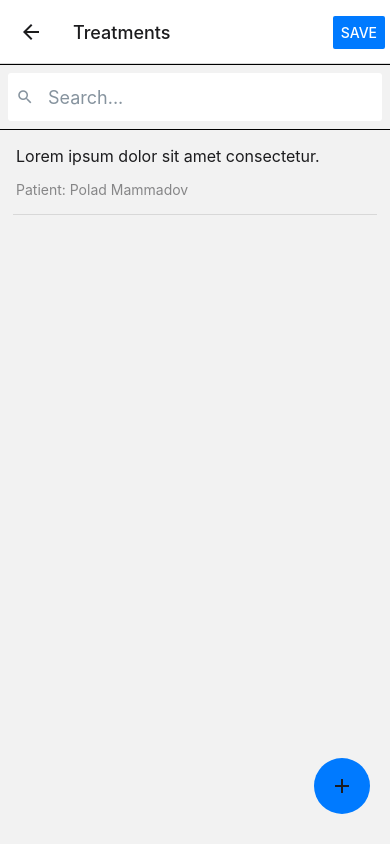
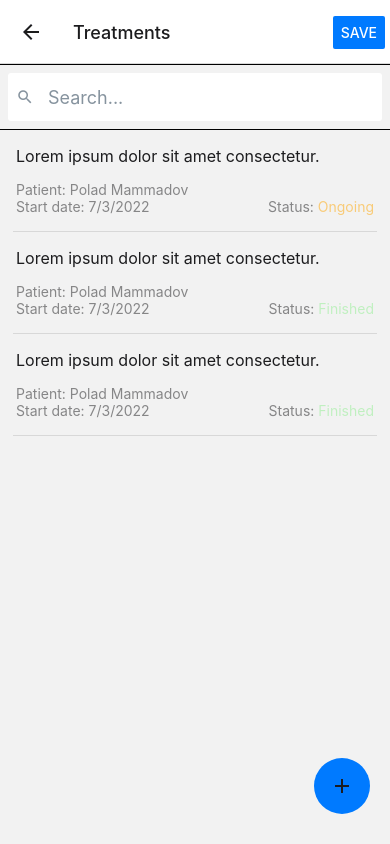
Before and after one commit to Polad10/Assistant, a React Native app: screen /Treatments in a window 390 px wide. Built offline with nearby package versions, Linux system fonts and the light colour scheme.

Commit message:
treatments modal

```diff
--- a/components/NewAppointment.tsx
+++ b/components/NewAppointment.tsx
@@ -20,7 +20,7 @@ export default function NewAppointment({ navigation }: any) {
       </TouchableWithoutFeedback>
       <MyInput placeholder='Actions' multiline={true} />
       <Button
-        title='Choose the patient & service'
+        title='Choose a treatment'
         color={colors.primary}
         type='outline'
         buttonStyle={styles(colors).button}
--- /dev/null
+++ b/components/TreatmentItem.tsx
@@ -0,0 +1,72 @@
+import { View, StyleSheet } from 'react-native';
+import { ListItem } from '@rneui/themed';
+import { Colors } from '../types/Colors';
+import { useTheme } from '@react-navigation/native';
+import { Status } from '../enums/Status';
+
+type Props = {
+  description: String;
+  patientName: String;
+  startDate: Date;
+  status: Status;
+};
+
+type StyleProps = {
+  colors: Colors;
+  status: Status;
+};
+
+export default function Treatments(props: Props) {
+  const { colors } = useTheme();
+
+  const styleProps = {
+    colors: colors,
+    status: props.status,
+  };
+
+  return (
+    <ListItem containerStyle={styles(styleProps).listItemContainer}>
+      <ListItem.Content>
+        <ListItem.Title style={styles(styleProps).listItemTitle}>{props.description}</ListItem.Title>
+        <ListItem.Subtitle style={styles(styleProps).listItemSubtitle}>Patient: {props.patientName}</ListItem.Subtitle>
+        <View style={styles(styleProps).listItemStatus}>
+          <ListItem.Subtitle style={styles(styleProps).listItemSubtitle}>
+            Start date: {props.startDate.toLocaleDateString()}
+          </ListItem.Subtitle>
+          <View style={styles(styleProps).listItemRow}>
+            <ListItem.Subtitle style={styles(styleProps).listItemSubtitle}>Status: </ListItem.Subtitle>
+            <ListItem.Subtitle style={[styles(styleProps).listItemSubtitle, styles(styleProps).statusColor]}>
+              {props.status}
+            </ListItem.Subtitle>
+          </View>
+        </View>
+      </ListItem.Content>
+    </ListItem>
+  );
+}
+
+const styles = (styleProps: StyleProps) =>
+  StyleSheet.create({
+    listItemContainer: {
+      backgroundColor: styleProps.colors.background,
+    },
+    listItemTitle: {
+      color: styleProps.colors.text,
+      marginBottom: 15,
+    },
+    listItemSubtitle: {
+      color: styleProps.colors.text,
+      opacity: 0.5,
+    },
+    listItemStatus: {
+      flexDirection: 'row',
+      width: '100%',
+      justifyContent: 'space-between',
+    },
+    listItemRow: {
+      flexDirection: 'row',
+    },
+    statusColor: {
+      color: styleProps.status == Status.ONGOING ? 'orange' : 'lightgreen',
+    },
+  });
--- a/components/Treatments.tsx
+++ b/components/Treatments.tsx
@@ -1,9 +1,10 @@
 import { View, StyleSheet } from 'react-native';
 import MyFAB from './MyFAB';
 import MySearchBar from './MySearchBar';
-import { ListItem, Divider } from '@rneui/themed';
-import { Colors } from '../types/Colors';
+import { Divider } from '@rneui/themed';
 import { useTheme } from '@react-navigation/native';
+import TreatmentItem from './TreatmentItem';
+import { Status } from '../enums/Status';
 
 export default function Treatments() {
   const { colors } = useTheme();
@@ -11,32 +12,34 @@ export default function Treatments() {
   return (
     <View style={{ flex: 1 }}>
       <MySearchBar />
-      <ListItem containerStyle={styles(colors).listItemContainer}>
-        <ListItem.Content>
-          <ListItem.Title style={styles(colors).listItemTitle}>Lorem ipsum dolor sit amet consectetur.</ListItem.Title>
-          <ListItem.Subtitle style={styles(colors).listItemSubtitle}>Patient: Polad Mammadov</ListItem.Subtitle>
-        </ListItem.Content>
-      </ListItem>
-      <Divider color={colors.border} style={styles(colors).divider} />
+      <TreatmentItem
+        description='Lorem ipsum dolor sit amet consectetur.'
+        patientName='Polad Mammadov'
+        startDate={new Date()}
+        status={Status.ONGOING}
+      />
+      <Divider color={colors.border} style={styles.divider} />
+      <TreatmentItem
+        description='Lorem ipsum dolor sit amet consectetur.'
+        patientName='Polad Mammadov'
+        startDate={new Date()}
+        status={Status.FINISHED}
+      />
+      <Divider color={colors.border} style={styles.divider} />
+      <TreatmentItem
+        description='Lorem ipsum dolor sit amet consectetur.'
+        patientName='Polad Mammadov'
+        startDate={new Date()}
+        status={Status.FINISHED}
+      />
+      <Divider color={colors.border} style={styles.divider} />
       <MyFAB onPress={() => alert('New Treatment!')} />
     </View>
   );
 }
 
-const styles = (colors: Colors) =>
-  StyleSheet.create({
-    listItemContainer: {
-      backgroundColor: colors.background,
-    },
-    listItemTitle: {
-      color: colors.text,
-      marginBottom: 15,
-    },
-    listItemSubtitle: {
-      color: colors.text,
-      opacity: 0.5,
-    },
-    divider: {
-      marginHorizontal: 13,
-    },
-  });
+const styles = StyleSheet.create({
+  divider: {
+    marginHorizontal: 13,
+  },
+});
--- /dev/null
+++ b/enums/Status.tsx
@@ -0,0 +1,4 @@
+export enum Status {
+  ONGOING = 'Ongoing',
+  FINISHED = 'Finished',
+}
```
